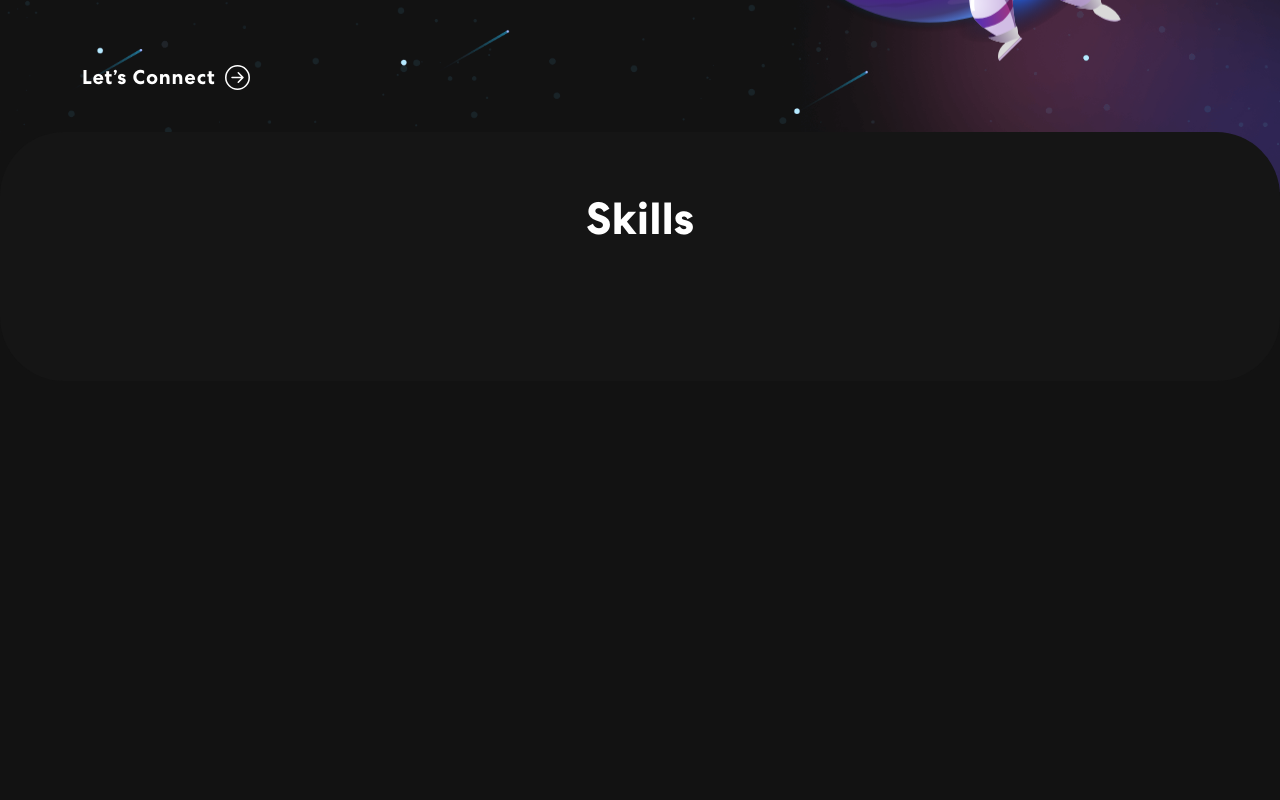
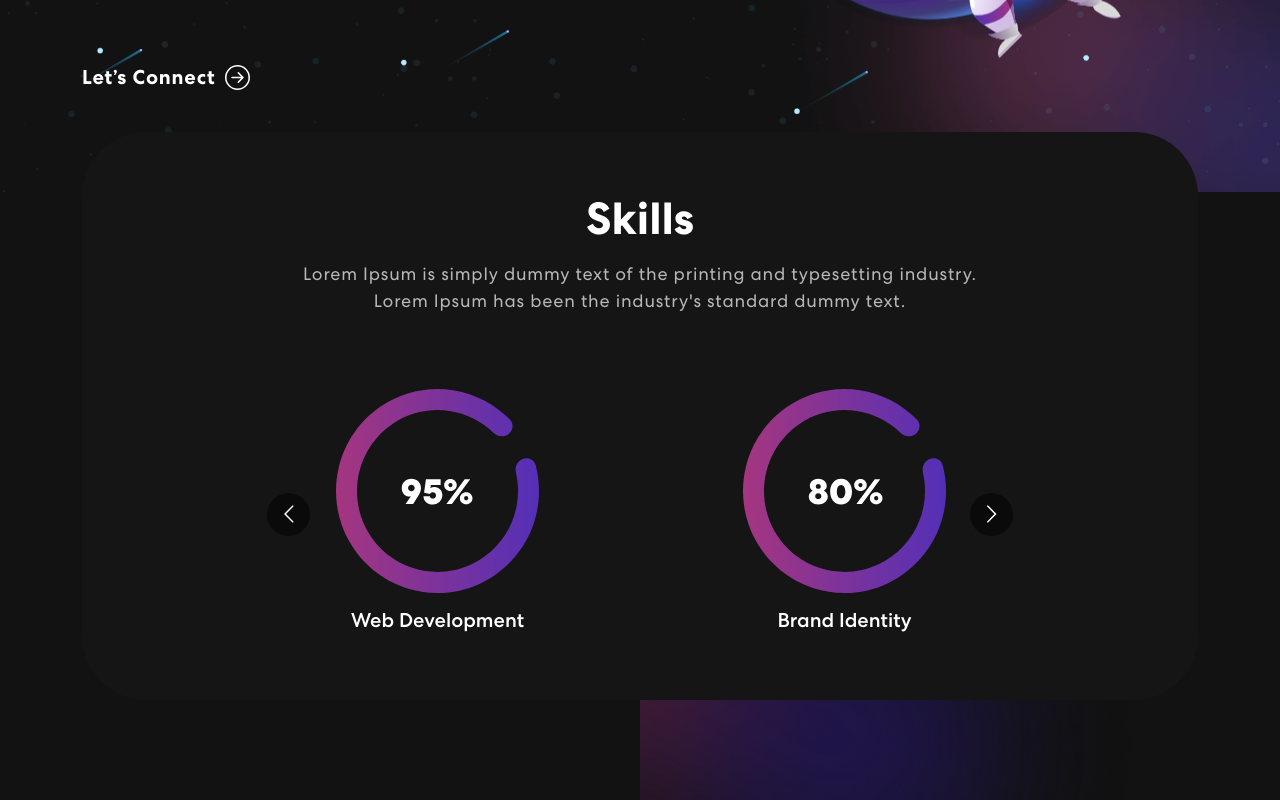
Before and after one commit to Ikow-g/reactv1, a React (Create React App) app: page / in a window 1280 px wide. Shown: the part 580-1380 px from the top of the page. Before the commit the page ends 1011 px from the top, so only its background shows below. Built offline with nearby package versions, Linux system fonts and the light colour scheme.

Commit message:
update skills

```diff
--- a/src/components/Skills.js
+++ b/src/components/Skills.js
@@ -1,10 +1,16 @@
-import { Row, Col } from "react-bootstrap";
+import meter1 from "../assets/img/meter1.svg";
+import meter2 from "../assets/img/meter2.svg";
+import meter3 from "../assets/img/meter3.svg";
 import Carousel from "react-multi-carousel";
 import "react-multi-carousel/lib/styles.css";
+import arrow1 from "../assets/img/arrow1.svg";
+import arrow2 from "../assets/img/arrow2.svg";
+import colorSharp from "../assets/img/color-sharp.png";
 
 export const Skills = () => {
   const responsive = {
     superLargeDesktop: {
+      // the naming can be any, depends on you.
       breakpoint: { max: 4000, min: 3000 },
       items: 5,
     },
@@ -24,22 +30,43 @@
 
   return (
     <section className="skill" id="skills">
-      <Row>
-        <Col>
-          <div className="skill-bx">
-            <h2>
-                Skills
-            </h2>
-            <p>
-            </p>
-            <Carousel responsive={responsive} infinite={true} className="skill=slider">
+      <div className="container">
+        <div className="row">
+          <div className="col-12">
+            <div className="skill-bx wow zoomIn">
+              <h2>Skills</h2>
+              <p>
+                Lorem Ipsum is simply dummy text of the printing and typesetting
+                industry.<br></br> Lorem Ipsum has been the industry's standard
+                dummy text.
+              </p>
+              <Carousel
+                responsive={responsive}
+                infinite={true}
+                className="owl-carousel owl-theme skill-slider"
+              >
                 <div className="item">
-
+                  <img src={meter1} alt="Image" />
+                  <h5>Web Development</h5>
                 </div>
-            </Carousel>
+                <div className="item">
+                  <img src={meter2} alt="Image" />
+                  <h5>Brand Identity</h5>
+                </div>
+                <div className="item">
+                  <img src={meter3} alt="Image" />
+                  <h5>Logo Design</h5>
+                </div>
+                <div className="item">
+                  <img src={meter1} alt="Image" />
+                  <h5>Web Development</h5>
+                </div>
+              </Carousel>
+            </div>
           </div>
-        </Col>
-      </Row>
+        </div>
+      </div>
+      <img className="background-image-left" src={colorSharp} alt="Image" />
     </section>
   );
 };
```
